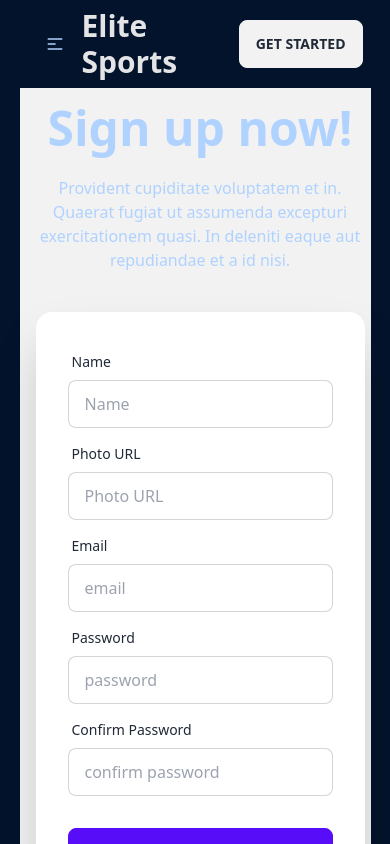
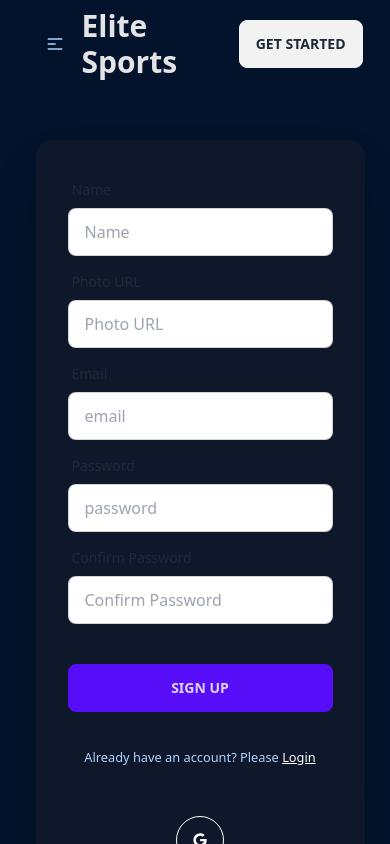
Before and after one commit to tanvir27/elite-sports-mern-project-client, a React (Vite) app: page /signup in a window 390 px wide. Shown: the top 844 px of the page. Built offline with nearby package versions, Linux system fonts and the light colour scheme; no server answers.

Commit message:
sign up page implementation done

```diff
--- a/package.json
+++ b/package.json
@@ -16,13 +16,15 @@
     "react": "^18.2.0",
     "react-dom": "^18.2.0",
     "react-helmet-async": "^1.3.0",
+    "react-hook-form": "^7.44.3",
     "react-hot-toast": "^2.4.1",
     "react-icons": "^4.9.0",
     "react-query": "^3.39.3",
     "react-router-dom": "^6.12.1",
     "sort-by": "^1.2.0",
     "sweetalert2": "^11.7.12",
-    "swiper": "^9.3.2"
+    "swiper": "^9.3.2",
+    "tippy.js": "^6.3.7"
   },
   "devDependencies": {
     "@types/react": "^18.0.37",
--- a/src/Layout/MainLayout.jsx
+++ b/src/Layout/MainLayout.jsx
@@ -2,6 +2,7 @@ import React from "react";
 import { Outlet } from "react-router-dom";
 import NavBar from "../pages/Shared/Navbar/Navbar";
 import Footer from "../pages/Shared/Footer/Footer";
+import { Toaster } from "react-hot-toast";
 
 const MainLayout = () => {
   return (
@@ -11,6 +12,7 @@ const MainLayout = () => {
       <Outlet />
 
       <Footer></Footer>
+      <Toaster></Toaster>
     </div>
   );
 };
--- a/src/pages/Login/Login.jsx
+++ b/src/pages/Login/Login.jsx
@@ -6,6 +6,7 @@ import Swal from "sweetalert2";
 // import SocialLogIn from "../Shared/SocialLogIn/SocialLogIn";
 import { AuthContext } from "../../providers/AuthProvider";
 import { FaGoogle } from "react-icons/fa";
+import SocialLogIn from "../Shared/SocialLogIn/SocialLogIn";
 
 const Login = () => {
   const [error, setError] = useState('');
@@ -18,17 +19,17 @@ const Login = () => {
     setShowPassword(!showPassword);
   };
 
-  const handleGoogleLogin = (event) => {
-    event.preventDefault();
-    googleLogin()
-      .then(() => {
-        navigate(from, { replace: true });
-        toast.success("Log in Successful");
-      })
-      .catch((error) => {
-        setError(error.message);
-      });
-  };
+  // const handleGoogleLogin = (event) => {
+  //   event.preventDefault();
+  //   googleLogin()
+  //     .then(() => {
+  //       navigate(from, { replace: true });
+  //       toast.success("Log in Successful");
+  //     })
+  //     .catch((error) => {
+  //       setError(error.message);
+  //     });
+  // };
 
   const handleLogin = (event) => {
     event.preventDefault();
@@ -57,6 +58,7 @@ const Login = () => {
       <Helmet>
         <title>Elite Sports | Login</title>
       </Helmet>
+
       <div className="hero min-h-screen ">
         <div className="hero-content flex-col gap-24 md:flex-row-reverse">
           <div className="text-center md:w-1/2 lg:text-left hidden md:block">
@@ -100,6 +102,7 @@ const Login = () => {
                   )}
                 </button>
               </div>
+              <div>{error && <p className="text-red-600">{error}</p>}</div>
 
               <div className="form-control mt-6">
                 <input
@@ -117,18 +120,8 @@ const Login = () => {
                 </Link>{" "}
               </small>
             </p>
-            <div className="">
-              <div className="divider"></div>
-              <div className="text-center w-full my-4">
-                <button
-                  onClick={handleGoogleLogin}
-                  className="btn btn-circle btn-outline text-white "
-                >
-                  <FaGoogle></FaGoogle>
-                </button>
-              </div>
-            </div>
-            {/* <SocialLogIn></SocialLogIn> */}
+
+            <SocialLogIn></SocialLogIn>
           </div>
         </div>
       </div>
--- a/src/pages/Shared/Navbar/Navbar.jsx
+++ b/src/pages/Shared/Navbar/Navbar.jsx
@@ -1,7 +1,9 @@
-import { useContext } from "react";
+import { useContext, useEffect, useRef } from "react";
 // import { FaShoppingCart } from "react-icons/fa";
 import { Link } from "react-router-dom";
 import { AuthContext } from "../../../providers/AuthProvider";
+import { toast } from "react-hot-toast";
+import tippy from "tippy.js";
 
 const NavBar = () => {
   const { user, logOut } = useContext(AuthContext);
@@ -10,9 +12,24 @@ const NavBar = () => {
 
   const handleLogOut = () => {
     logOut()
-      .then(() => {})
-      .catch((error) => console.log(error));
+      .then(() => {
+        toast.success("Log Out Successfully !");
+        navigate("/login");
+      })
+      .catch((error) => {
+        console.error(error.message);
+      });
   };
+
+   const buttonRef = useRef(null);
+
+   useEffect(() => {
+     if (user) {
+       tippy(buttonRef.current, {
+         content: user.displayName,
+       });
+     }
+   }, [user]);
 
   const navOptions = (
     <>
@@ -42,6 +59,7 @@ const NavBar = () => {
               className="rounded-full"
               src={user?.photoURL}
               alt="Image not found"
+              ref={buttonRef}
               style={{ height: "38px", width: "40px" }}
             />
           </span>
--- a/src/pages/Shared/SocialLogIn/SocialLogIn.jsx
+++ b/src/pages/Shared/SocialLogIn/SocialLogIn.jsx
@@ -2,48 +2,37 @@ import { useContext } from "react";
 import { FaGoogle } from "react-icons/fa";
 import { AuthContext } from "../../../providers/AuthProvider";
 import { useLocation, useNavigate } from "react-router-dom";
+import { Toaster, toast } from "react-hot-toast";
 
 const SocialLogIn = () => {
-  const { googleSignIn } = useContext(AuthContext);
+  const {  googleLogin } = useContext(AuthContext);
   const navigate = useNavigate();
   const location = useLocation();
   const from = location.state?.from?.pathname || "/";
 
-  const handleGoogleSignIn = () => {
-    googleSignIn().then((result) => {
-      const loggedInUser = result.user;
-      console.log(loggedInUser);
-      const saveUser = {
-        name: loggedInUser.displayName,
-        email: loggedInUser.email,
-      };
-      fetch("http://localhost:5000/users", {
-        method: "POST",
-        headers: {
-          "Content-type": "application/json",
-        },
-        body: JSON.stringify(saveUser),
-      })
-        .then((res) => res.json())
-        .then(() => {
-          navigate(from, { replace: true });
-
-          // navigate("/");
-        });
-    });
-  };
+ const handleGoogleLogin = (event) => {
+   event.preventDefault();
+   googleLogin()
+     .then(() => {
+       navigate(from, { replace: true });
+       toast.success("Log in Successful");
+     })
+     .catch((error) => {
+       setError(error.message);
+     });
+ };
   return (
     <div className="">
       <div className="divider"></div>
-
       <div className="text-center w-full my-4">
         <button
-          onClick={handleGoogleSignIn}
+          onClick={handleGoogleLogin}
           className="btn btn-circle btn-outline text-white "
         >
           <FaGoogle></FaGoogle>
         </button>
       </div>
+      <Toaster></Toaster>
     </div>
   );
 };
--- a/src/pages/SignUp/SignUp.jsx
+++ b/src/pages/SignUp/SignUp.jsx
@@ -1,4 +1,4 @@
-import { useContext } from "react";
+import { useContext, useState } from "react";
 import { Helmet } from "react-helmet-async";
 import { useForm } from "react-hook-form";
 import { AuthContext } from "../../providers/AuthProvider";
@@ -11,19 +11,37 @@ const SignUp = () => {
     register,
     handleSubmit,
     reset,
+    getValues,
     formState: { errors },
   } = useForm();
-
+  const [errorMessage, setErrorMessage] = useState("");
   const { createUser, updateUserProfile } = useContext(AuthContext);
   const navigate = useNavigate();
 
   const onSubmit = (data) => {
     console.log(data);
+    const { password, confirmPassword } = data;
+    if (password !== confirmPassword) {
+      setErrorMessage("Passwords do not match");
+      return;
+    }
+
     createUser(data.email, data.password).then((result) => {
       const loggedUser = result.user;
       console.log(loggedUser);
       updateUserProfile(data.name, data.photoURL)
-        .then(() => {})
+        .then(() => {
+          console.log("user profile info updated");
+          reset();
+          Swal.fire({
+            position: "top-end",
+            icon: "success",
+            title: "User created successfully.",
+            showConfirmButton: false,
+            timer: 1500,
+          });
+          navigate("/");
+        })
         .catch((error) => console.log(error));
     });
   };
@@ -33,17 +51,16 @@ const SignUp = () => {
       <Helmet>
         <title>Elite Sports | Sign Up</title>
       </Helmet>
-      <div className="hero min-h-screen bg-base-200">
-        <div className="hero-content flex-col lg:flex-row-reverse">
-          <div className="text-center lg:text-left">
-            <h1 className="text-5xl font-bold">Sign up now!</h1>
-            <p className="py-6">
-              Provident cupiditate voluptatem et in. Quaerat fugiat ut assumenda
-              excepturi exercitationem quasi. In deleniti eaque aut repudiandae
-              et a id nisi.
-            </p>
+
+      <div className="hero min-h-screen">
+        <div className="hero-content gap-24 flex-col lg:flex-row-reverse">
+          <div className="text-center md:w-1/2 lg:text-left hidden md:block">
+            <img
+              src="https://i.ibb.co/56xsWjr/5568706-5568706-removebg-preview.png"
+              alt=""
+            />
           </div>
-          <div className="card flex-shrink-0 w-full max-w-sm shadow-2xl bg-base-100">
+          <div className="card flex-shrink-0 w-full max-w-sm shadow-2xl bg-slate-900">
             <form onSubmit={handleSubmit(onSubmit)} className="card-body">
               <div className="form-control">
                 <label className="label">
@@ -129,23 +146,25 @@ const SignUp = () => {
                 </label>
                 <input
                   type="password"
-                  {...register("confirm password", {
+                  {...register("confirmPassword", {
                     required: true,
-                    minLength: 6,
-                    maxLength: 20,
-                    pattern: /(?=.*[A-Z])(?=.*[!@#$&*])(?=.*[0-9])(?=.*[a-z])/,
+                    validate: (value) =>
+                      value === getValues("password") ||
+                      "Passwords do not match",
                   })}
-                  placeholder="confirm password"
+                  placeholder="Confirm Password"
                   className="input input-bordered"
                 />
-                {errors.password?.type === "required" && (
-                  <p className="text-red-600">Confirm Password is required</p>
-                )}
-                {errors.password?.type === "minLength" && (
-                  <p className="text-red-600">Password must be 6 characters</p>
+                {errors.confirmPassword && (
+                  <p className="text-red-600">
+                    {errors.confirmPassword.message}
+                  </p>
                 )}
               </div>
-
+              <div>
+                {/* Error message */}
+                {errorMessage && <p className="text-red-600">{errorMessage}</p>}
+              </div>
               <div className="form-control mt-6">
                 <input
                   className="btn btn-primary"
@@ -154,9 +173,12 @@ const SignUp = () => {
                 />
               </div>
             </form>
-            <p>
+            <p className="text-center">
               <small>
-                Already have an account <Link to="/login">Login</Link>
+                Already have an account?{" "}
+                <Link to="/login">
+                  Please <span className="text-white underline">Login</span>
+                </Link>
               </small>
             </p>
             <SocialLogIn></SocialLogIn>
```
Also changed, not shown: 1 other file (tests, documents, lock files or other folders).
